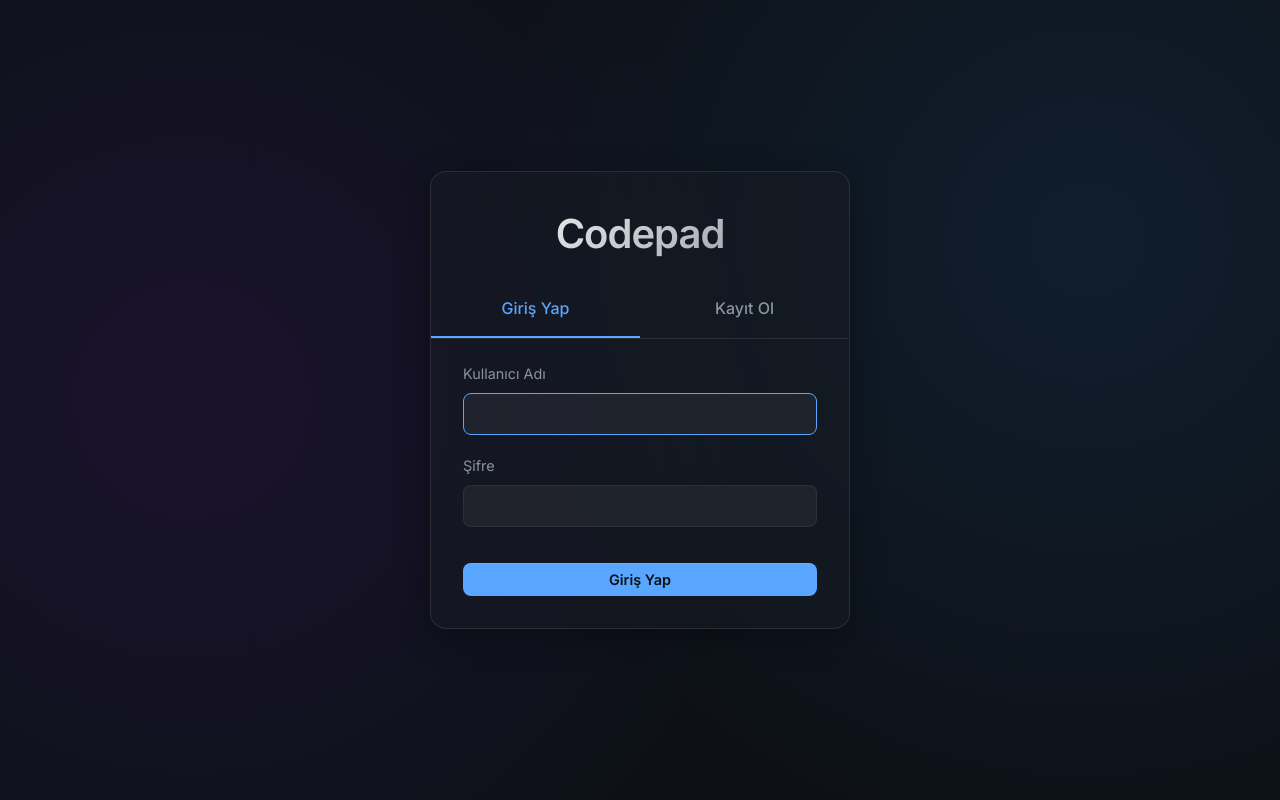
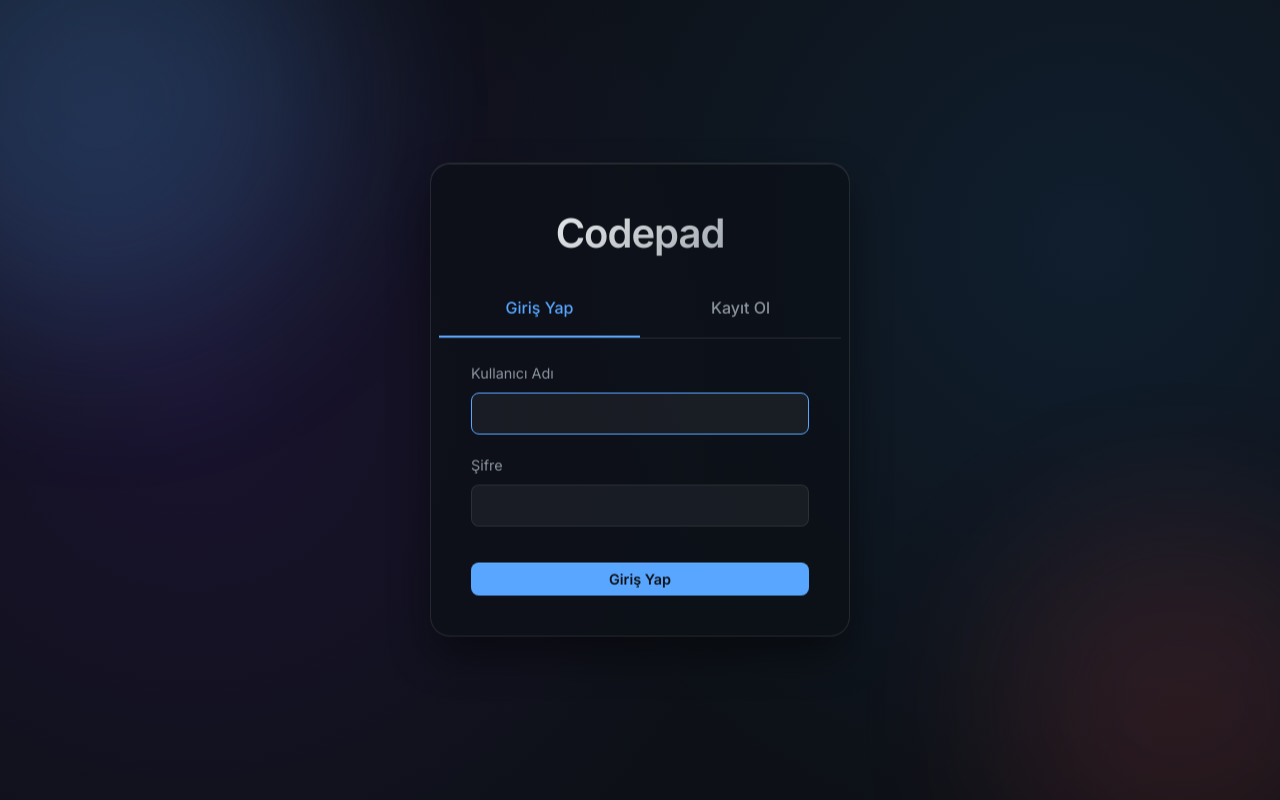
Before and after one commit to gokselsina/codepad, a React (Vite) app: page / in a window 1280 px wide. Built offline with nearby package versions, Linux system fonts and the light colour scheme.

Commit message:
feat: Enhance auth UI and implement inline block insertion

```diff
--- a/src/App.jsx
+++ b/src/App.jsx
@@ -47,6 +47,8 @@ function AuthScreen({ onLogin }) {
 
   return (
     <div className="auth-container animate-fade-in">
+      <div className="auth-glow-1"></div>
+      <div className="auth-glow-2"></div>
       <div className="auth-card">
         <div className="auth-header">
           <h1>Codepad</h1>
@@ -344,6 +346,14 @@ function NoteCard({ note, updateNote, deleteNote, currentUser }) {
                     placeholder={isReadOnly ? "" : "Metin ekleyin..."}
                     readOnly={isReadOnly}
                   />
+                  {!isReadOnly && (
+                    <div className="inline-add-container">
+                      <div className="inline-add-actions">
+                        <button className="inline-add-btn" onClick={() => addBlock(index, 'text')}><Type size={14} /> Metin</button>
+                        <button className="inline-add-btn" onClick={() => addBlock(index, 'code')}><Code size={14} /> Kod</button>
+                      </div>
+                    </div>
+                  )}
                 </div>
               );
             } else if (block.type === 'code') {
@@ -390,6 +400,14 @@ function NoteCard({ note, updateNote, deleteNote, currentUser }) {
                       />
                     </div>
                   </div>
+                  {!isReadOnly && (
+                    <div className="inline-add-container">
+                      <div className="inline-add-actions">
+                        <button className="inline-add-btn" onClick={() => addBlock(index, 'text')}><Type size={14} /> Metin</button>
+                        <button className="inline-add-btn" onClick={() => addBlock(index, 'code')}><Code size={14} /> Kod</button>
+                      </div>
+                    </div>
+                  )}
                 </div>
               );
             }
--- a/src/index.css
+++ b/src/index.css
@@ -91,18 +91,73 @@ textarea {
   height: 100vh;
   width: 100%;
   padding: 1rem;
+  position: relative;
+  overflow: hidden;
 }
 
 .auth-card {
   width: 100%;
   max-width: 420px;
-  background: var(--card-bg);
-  backdrop-filter: var(--glass-blur);
-  -webkit-backdrop-filter: var(--glass-blur);
-  border: 1px solid var(--card-border);
-  border-radius: 16px;
-  box-shadow: 0 8px 32px rgba(0, 0, 0, 0.3);
+  background: rgba(13, 17, 23, 0.75);
+  backdrop-filter: blur(24px);
+  -webkit-backdrop-filter: blur(24px);
+  border: 1px solid rgba(255, 255, 255, 0.1);
+  border-radius: 20px;
+  padding: 0.5rem;
+  box-shadow: 0 20px 40px rgba(0, 0, 0, 0.4), inset 0 1px 0 rgba(255, 255, 255, 0.1);
   overflow: hidden;
+  z-index: 2;
+  animation: floatCard 6s ease-in-out infinite;
+}
+
+@keyframes floatCard {
+
+  0%,
+  100% {
+    transform: translateY(0);
+  }
+
+  50% {
+    transform: translateY(-8px);
+  }
+}
+
+.auth-glow-1,
+.auth-glow-2 {
+  position: absolute;
+  border-radius: 50%;
+  filter: blur(80px);
+  z-index: 0;
+  animation: pulseOrb 8s alternate infinite ease-in-out;
+}
+
+.auth-glow-1 {
+  width: 400px;
+  height: 400px;
+  background: rgba(88, 166, 255, 0.25);
+  top: -100px;
+  left: -100px;
+}
+
+.auth-glow-2 {
+  width: 300px;
+  height: 300px;
+  background: rgba(248, 81, 73, 0.15);
+  bottom: -50px;
+  right: -50px;
+  animation-delay: -4s;
+}
+
+@keyframes pulseOrb {
+  0% {
+    transform: scale(1);
+    opacity: 0.5;
+  }
+
+  100% {
+    transform: scale(1.2);
+    opacity: 1;
+  }
 }
 
 .auth-header {
@@ -591,6 +646,67 @@ textarea {
 
 
 /* Modal styles */
+/* Inline Add Block Menu */
+.inline-add-container {
+  display: flex;
+  justify-content: center;
+  align-items: center;
+  opacity: 0;
+  height: 0;
+  margin: 0;
+  padding: 0;
+  transition: all 0.3s cubic-bezier(0.4, 0, 0.2, 1);
+  position: relative;
+  z-index: 5;
+}
+
+.block-wrapper:hover .inline-add-container,
+.inline-add-container:hover {
+  opacity: 1;
+  height: 40px;
+  margin: 0.5rem 0;
+}
+
+.inline-add-container::before {
+  content: '';
+  position: absolute;
+  top: 50%;
+  left: 0;
+  right: 0;
+  border-top: 1px solid var(--accent-color);
+  opacity: 0.15;
+  z-index: -1;
+}
+
+.inline-add-actions {
+  display: flex;
+  gap: 0.5rem;
+  background: var(--bg-color);
+  padding: 0 1rem;
+  border-radius: 16px;
+}
+
+.inline-add-btn {
+  background: rgba(255, 255, 255, 0.05);
+  border: 1px solid var(--card-border);
+  color: var(--text-muted);
+  font-size: 0.8rem;
+  padding: 0.3rem 0.6rem;
+  border-radius: 8px;
+  display: flex;
+  align-items: center;
+  gap: 0.4rem;
+  transition: all 0.2s;
+  cursor: pointer;
+}
+
+.inline-add-btn:hover {
+  background: rgba(88, 166, 255, 0.15);
+  color: #fff;
+  border-color: var(--accent-color);
+  transform: scale(1.05);
+}
+
 .modal-overlay {
   position: fixed;
   top: 0;
@@ -598,7 +714,8 @@ textarea {
   width: 100%;
   height: 100%;
   background: rgba(0, 0, 0, 0.6);
-  backdrop-filter: blur(4px);
+  backdrop-filter: blur(8px);
+  -webkit-backdrop-filter: blur(8px);
   display: flex;
   align-items: center;
   justify-content: center;
```
